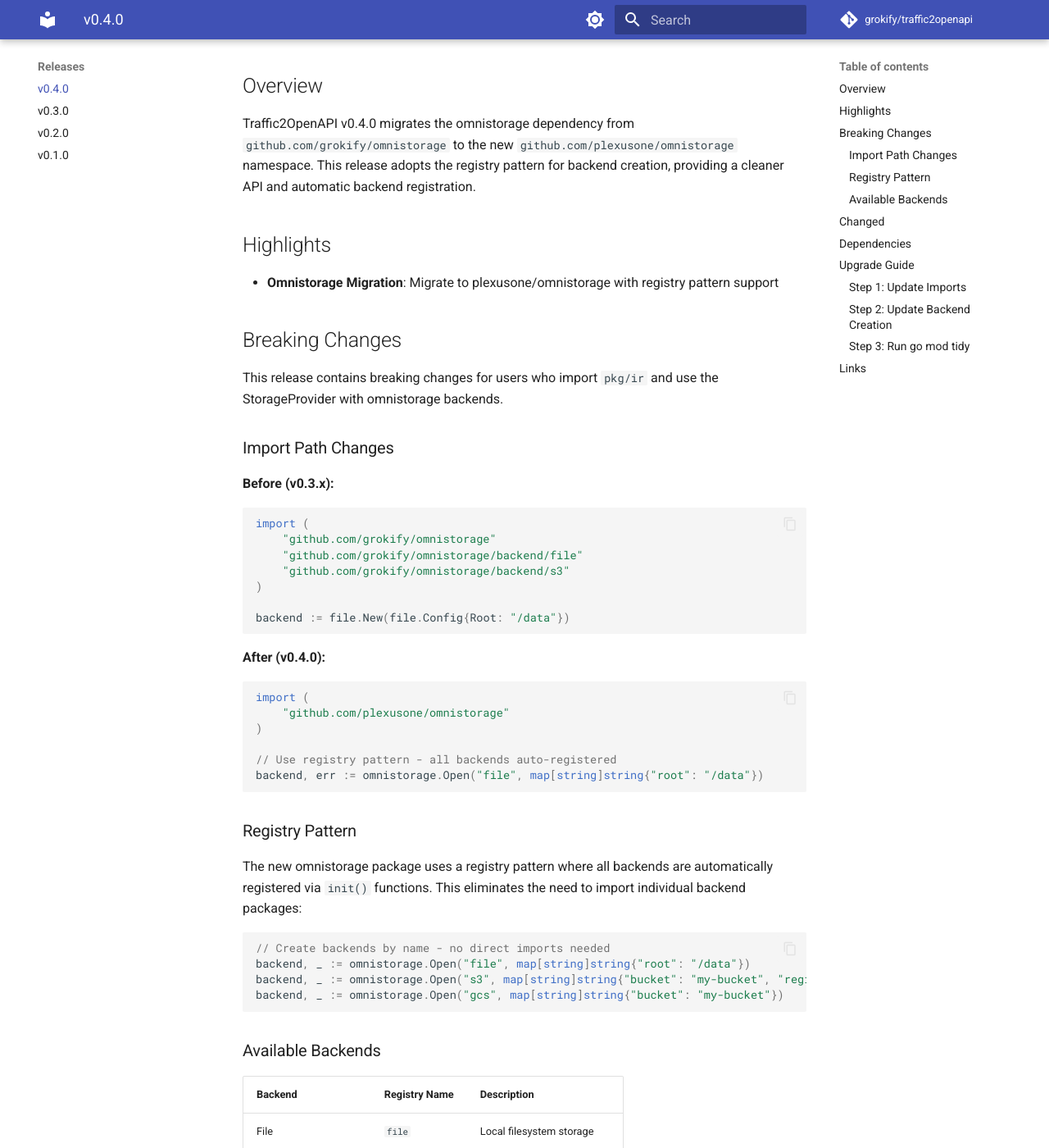
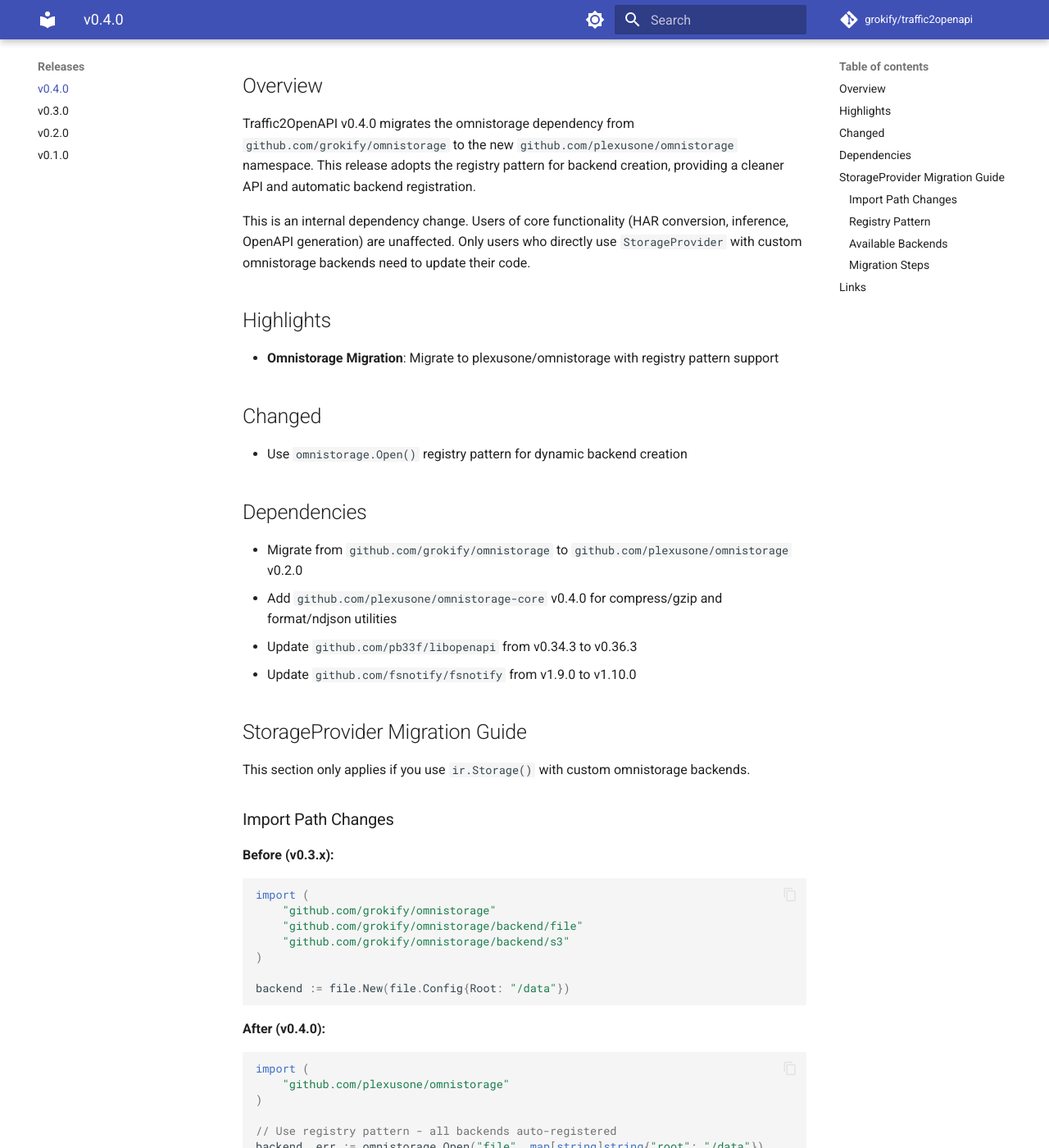
Before and after one commit to grokify/traffic2openapi, an MkDocs documentation site: the page built from docs/releases/v0.4.0.md, in a window 1280 px wide and 1400 px high, scrolled down 206 px. Shown: the whole window at 82% size. Built offline with MkDocs 1.6.1 and Material for MkDocs 9.7.7, drawn with Linux system fonts in a browser that asks for light colours; comment, search, counter and statistics services are not loaded; some of the changed text lies outside the part shown.

Commit message:
docs: reframe omnistorage change as dependency migration
Remove "BREAKING" label from CHANGELOG since the omnistorage change
is an internal dependency migration that only affects users of the
optional StorageProvider feature.

Co-Authored-By: Claude Opus 4.5 <noreply@anthropic.com>

````diff
--- a/CHANGELOG.json
+++ b/CHANGELOG.json
@@ -12,7 +12,6 @@
         { "description": "Migrate omnistorage dependency to plexusone namespace with registry pattern support" }
       ],
       "changed": [
-        { "description": "**BREAKING**: Replace `github.com/grokify/omnistorage` with `github.com/plexusone/omnistorage` and `github.com/plexusone/omnistorage-core`", "commit": "8fea2d2" },
         { "description": "Use `omnistorage.Open()` registry pattern for dynamic backend creation instead of direct package imports", "commit": "8fea2d2" }
       ],
       "tests": [
@@ -22,7 +21,7 @@
         { "description": "Update omnistorage examples in docs to use registry pattern", "commit": "0a09cbf" }
       ],
       "dependencies": [
-        { "description": "Add `github.com/plexusone/omnistorage` v0.2.0 (replaces grokify/omnistorage)", "commit": "8fea2d2" },
+        { "description": "Migrate from `github.com/grokify/omnistorage` to `github.com/plexusone/omnistorage` v0.2.0", "commit": "8fea2d2" },
         { "description": "Add `github.com/plexusone/omnistorage-core` v0.4.0 for compress/gzip and format/ndjson utilities", "commit": "8fea2d2" },
         { "description": "Update `github.com/pb33f/libopenapi` from v0.34.3 to v0.36.3", "commit": "17b1535" },
         { "description": "Update `github.com/fsnotify/fsnotify` from v1.9.0 to v1.10.0", "commit": "b66e297" }
--- a/docs/releases/v0.4.0.md
+++ b/docs/releases/v0.4.0.md
@@ -6,13 +6,26 @@
 
 Traffic2OpenAPI v0.4.0 migrates the omnistorage dependency from `github.com/grokify/omnistorage` to the new `github.com/plexusone/omnistorage` namespace. This release adopts the registry pattern for backend creation, providing a cleaner API and automatic backend registration.
 
+This is an internal dependency change. Users of core functionality (HAR conversion, inference, OpenAPI generation) are unaffected. Only users who directly use `StorageProvider` with custom omnistorage backends need to update their code.
+
 ## Highlights
 
 - **Omnistorage Migration**: Migrate to plexusone/omnistorage with registry pattern support
 
-## Breaking Changes
+## Changed
 
-This release contains breaking changes for users who import `pkg/ir` and use the StorageProvider with omnistorage backends.
+- Use `omnistorage.Open()` registry pattern for dynamic backend creation
+
+## Dependencies
+
+- Migrate from `github.com/grokify/omnistorage` to `github.com/plexusone/omnistorage` v0.2.0
+- Add `github.com/plexusone/omnistorage-core` v0.4.0 for compress/gzip and format/ndjson utilities
+- Update `github.com/pb33f/libopenapi` from v0.34.3 to v0.36.3
+- Update `github.com/fsnotify/fsnotify` from v1.9.0 to v1.10.0
+
+## StorageProvider Migration Guide
+
+This section only applies if you use `ir.Storage()` with custom omnistorage backends.
 
 ### Import Path Changes
 
@@ -41,7 +54,7 @@ backend, err := omnistorage.Open("file", map[string]string{"root": "/data"})
 
 ### Registry Pattern
 
-The new omnistorage package uses a registry pattern where all backends are automatically registered via `init()` functions. This eliminates the need to import individual backend packages:
+The new omnistorage package uses a registry pattern where all backends are automatically registered via `init()` functions:
 
 ```go
 // Create backends by name - no direct imports needed
@@ -64,52 +77,11 @@ backend, _ := omnistorage.Open("gcs", map[string]string{"bucket": "my-bucket"})
 | GitHub Releases | `github` | GitHub release assets |
 | Dropbox | `dropbox` | Dropbox cloud storage |
 
-## Changed
+### Migration Steps
 
-- Replace `github.com/grokify/omnistorage` with `github.com/plexusone/omnistorage` and `github.com/plexusone/omnistorage-core`
-- Use `omnistorage.Open()` registry pattern for dynamic backend creation
-
-## Dependencies
-
-- Add `github.com/plexusone/omnistorage` v0.2.0 (replaces grokify/omnistorage)
-- Add `github.com/plexusone/omnistorage-core` v0.4.0 for compress/gzip and format/ndjson utilities
-- Update `github.com/pb33f/libopenapi` from v0.34.3 to v0.36.3
-- Update `github.com/fsnotify/fsnotify` from v1.9.0 to v1.10.0
-
-## Upgrade Guide
-
-### Step 1: Update Imports
-
-If you use the StorageProvider directly, update your imports:
-
-```go
-// Old
-import "github.com/grokify/omnistorage/backend/file"
-
-// New
-import "github.com/plexusone/omnistorage"
-```
-
-### Step 2: Update Backend Creation
-
-Replace direct backend constructors with the registry pattern:
-
-```go
-// Old
-backend := file.New(file.Config{Root: "/data"})
-
-// New
-backend, err := omnistorage.Open("file", map[string]string{"root": "/data"})
-if err != nil {
-    return err
-}
-```
-
-### Step 3: Run go mod tidy
-
-```bash
-go mod tidy
-```
+1. Update imports from `github.com/grokify/omnistorage` to `github.com/plexusone/omnistorage`
+2. Replace direct backend constructors with `omnistorage.Open()`
+3. Run `go mod tidy`
 
 ## Links
 
````
Also changed, not shown: CHANGELOG.md (+1 -2 lines).
